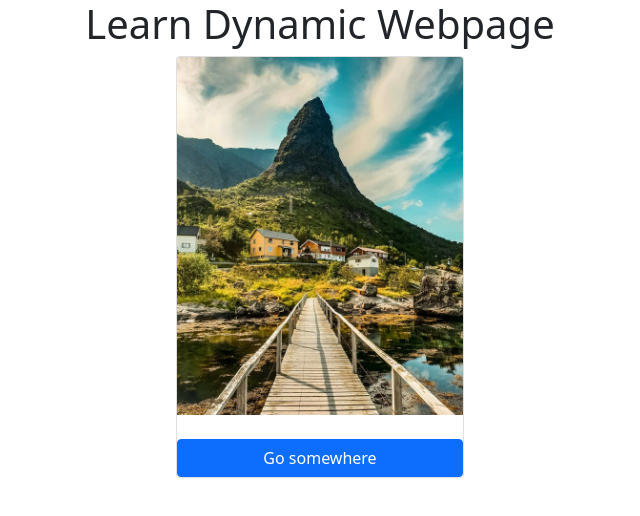
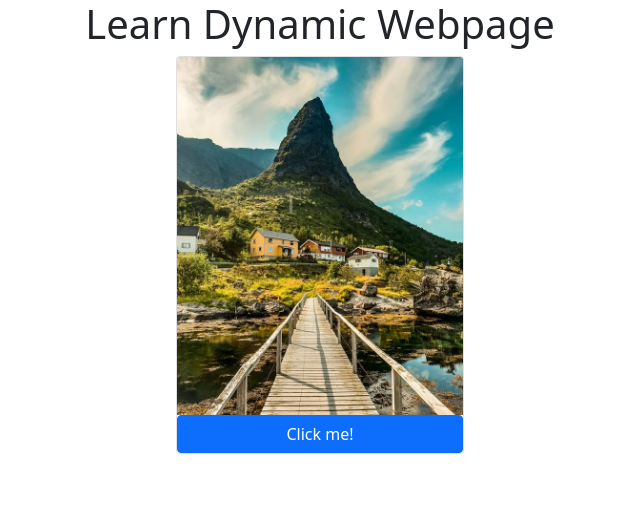
Before and after one commit to SiriratWisessiri/LearnReact, a React (Create React App) app in the folder dynamic-webpage/: page / in a window 1280 px wide. Shown: the top 516 px of the page, without its empty margins (320-960 px from the left). Built offline with nearby package versions, Linux system fonts and the light colour scheme.

Commit message:
Learn event listener On Mouse

```diff
--- a/dynamic-webpage/src/Card.js
+++ b/dynamic-webpage/src/Card.js
@@ -3,13 +3,19 @@ import Card from 'react-bootstrap/Card';
 import norway from './image/norway.jpeg'
 
 function CardBody() {
+  function handleClick() {
+    console.log("I was click")
+  }
+
+  function handleMouseOver() {
+    alert("Mouse is over me")
+  }
+
   return (
-
-
         <div className='col d-flex justify-content-center'>
             <Card style={{ width: '18rem' }}>
-                <Card.Img variant="top" src={norway}/><br/>
-                <Button variant="primary">Go somewhere</Button>
+                <a href="#"><Card.Img variant="top" src={norway} onMouseOver={handleMouseOver}/><br/></a>
+                <Button variant="primary" onClick={handleClick}>Click me!</Button>
             </Card>
         </div>
   );
```
Also changed, not shown: dynamic-webpage/src/heading.js (line endings or trailing spaces).
